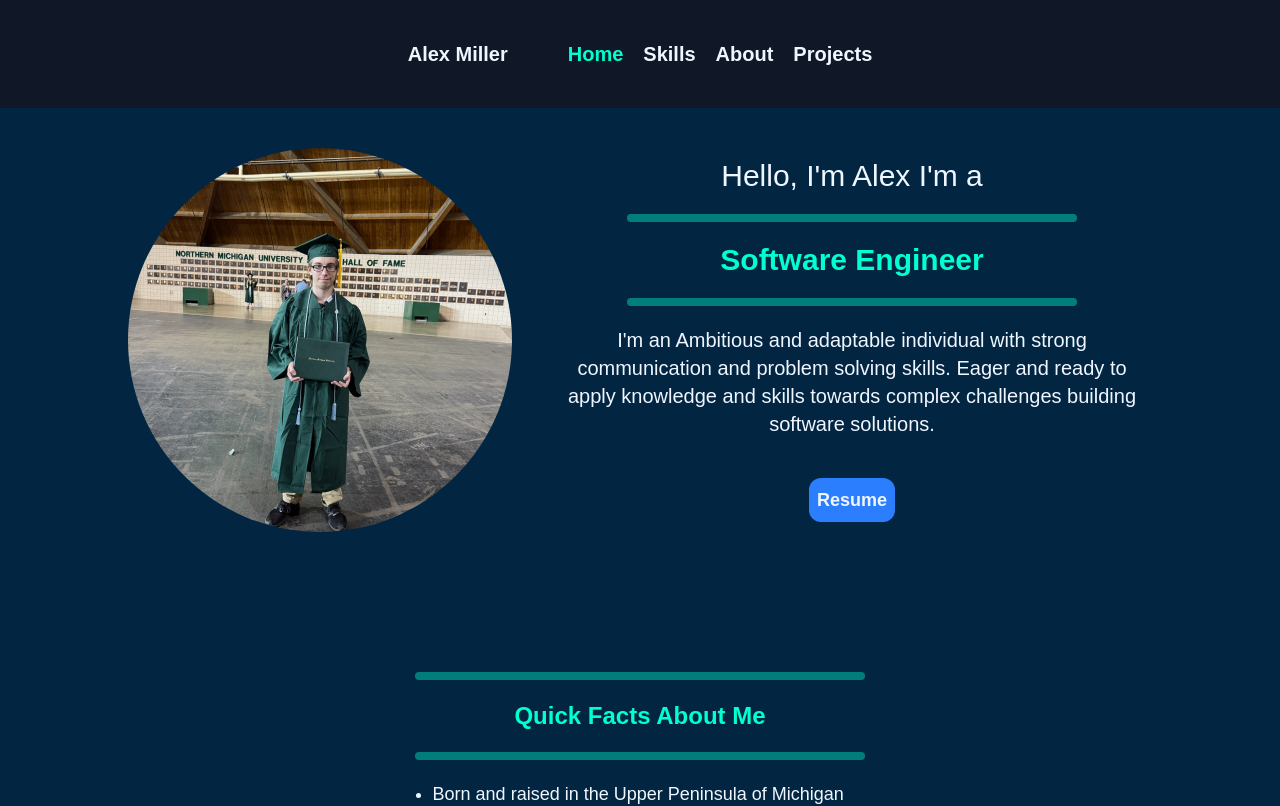
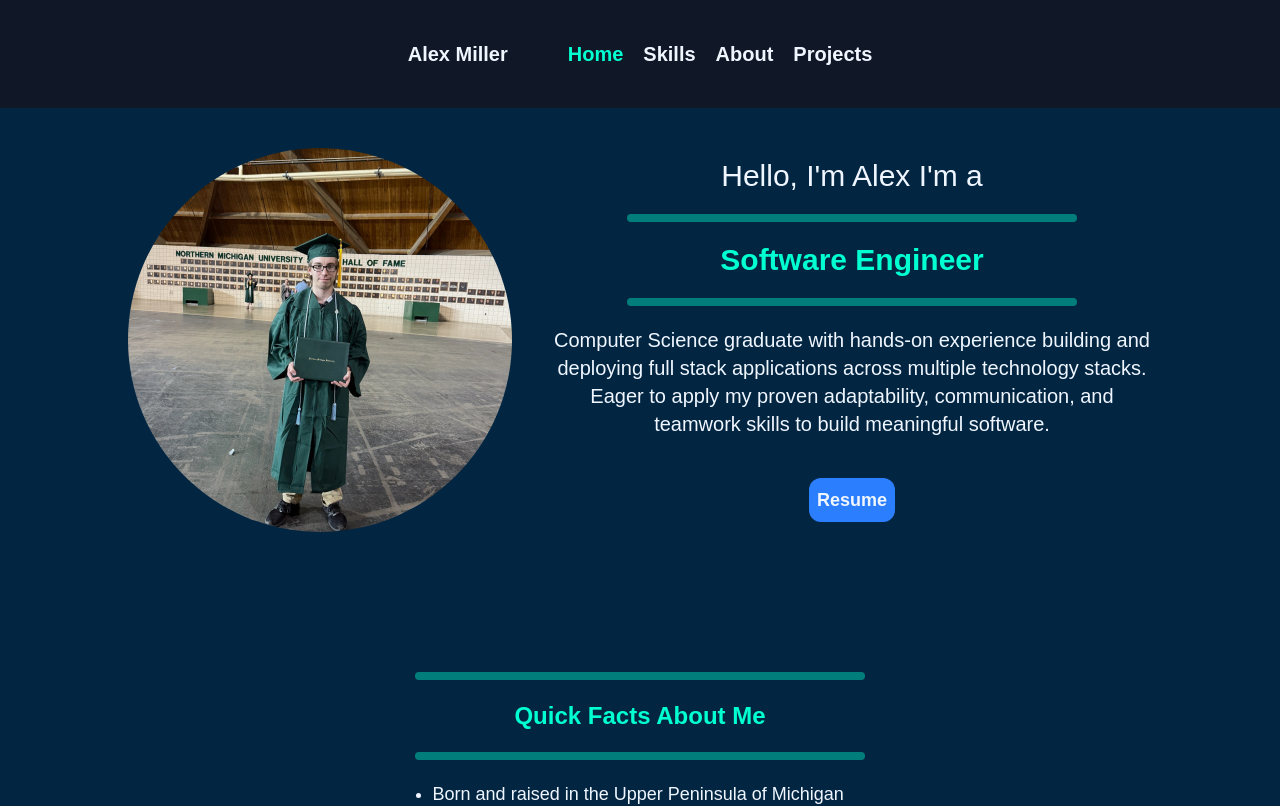
Before and after one commit to MLRDevs/Resume, a Next.js app: page / in a window 1280 px wide. Shown: the top 806 px of the page. Built offline with nearby package versions, Linux system fonts and the light colour scheme.

Commit message:
changed the professional summary to reflect new resume

```diff
--- a/src/app/page.tsx
+++ b/src/app/page.tsx
@@ -39,9 +39,9 @@ const HomePage = () => (
           <div className="flex flex-col justify-center items-center">
             <BarTitle title="Software Engineer" />
             <div className="text-ice-white text-xl">
-              I'm an Ambitious and adaptable individual with strong communication and problem
-              solving skills. Eager and ready to apply knowledge and skills towards complex
-              challenges building software solutions.
+              Computer Science graduate with hands-on experience building and deploying full stack applications
+	across multiple technology stacks. Eager to apply my proven adaptability, communication, and teamwork
+	skills to build meaningful software.
             </div>
             <Link
               href='/Miller_Alex_Resume.pdf'
```
